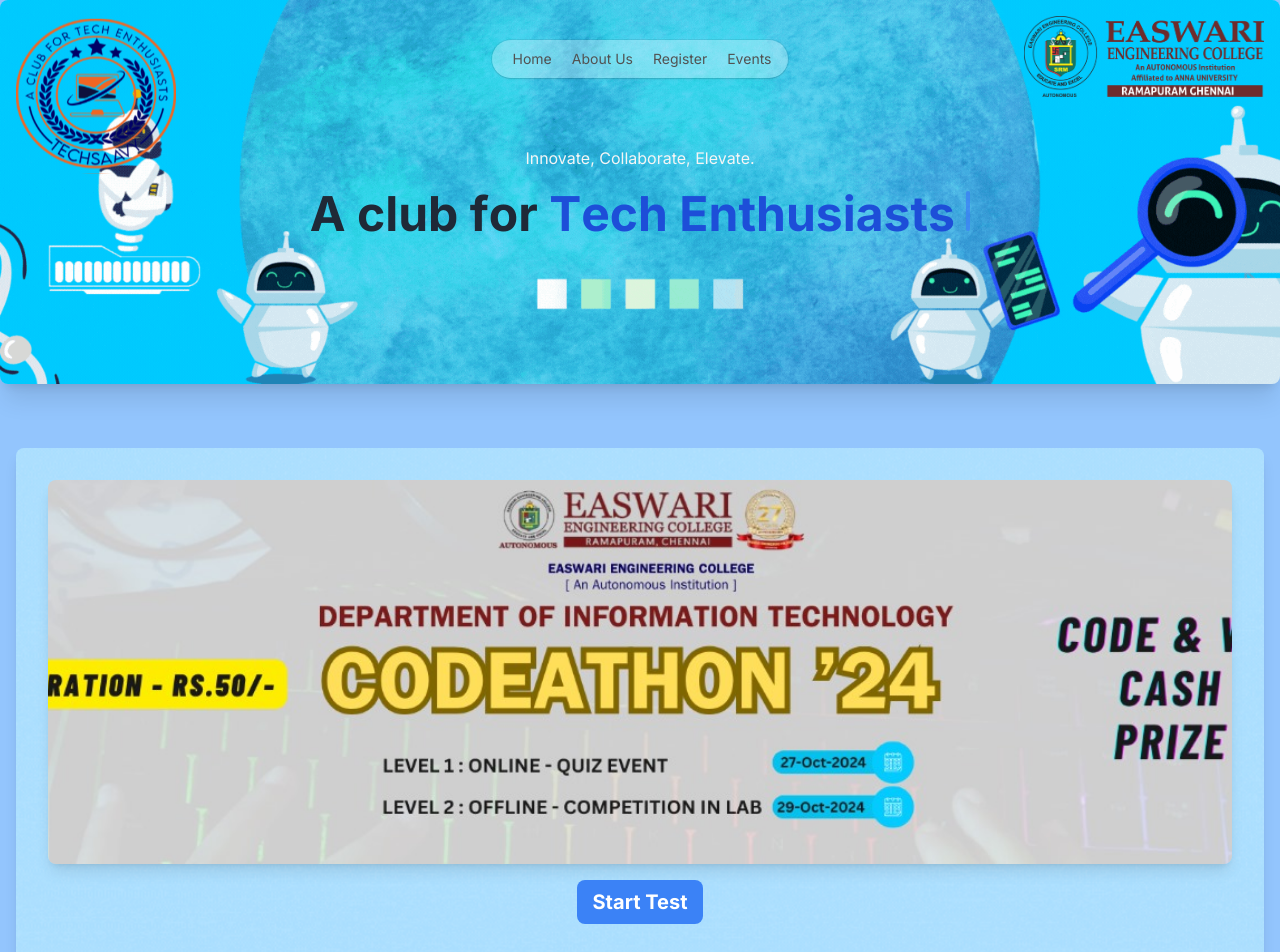
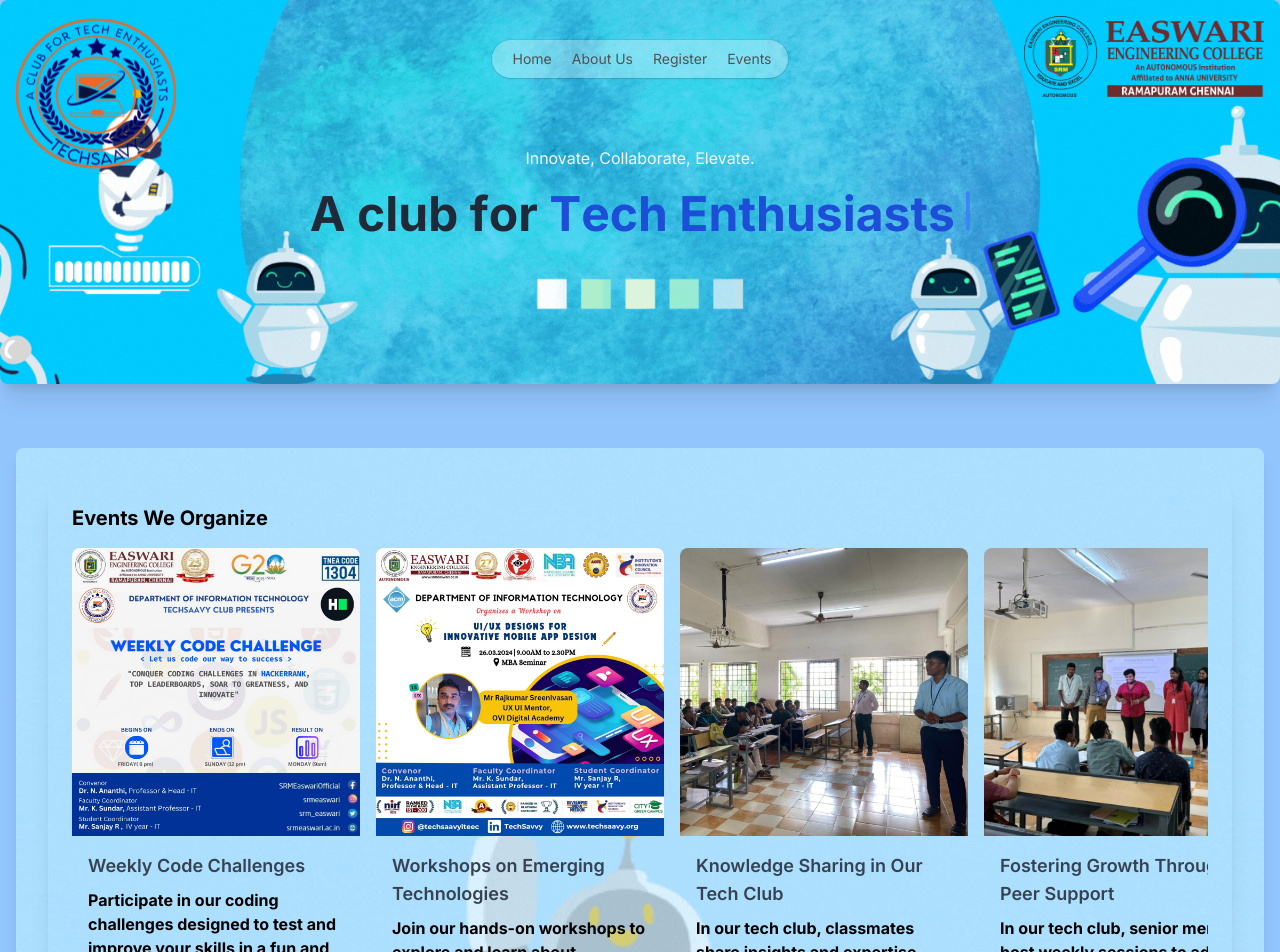
Before and after one commit to HariAditya2k3/Techsaavy-Portfolio, a Next.js app: page / in a window 1280 px wide. Shown: the top 952 px of the page. Built offline with nearby package versions, Linux system fonts and the light colour scheme.

Commit message:
aftercodeathonupdate

```diff
--- a/src/app/home/page.tsx
+++ b/src/app/home/page.tsx
@@ -86,14 +86,14 @@
         }}
       >
         <div className="p-4 sm:p-2 lg:p-8">
-          <div className="relative mb-8">
-            {/* Mobile and desktop view image */}
+          {/* <div className="relative mb-8">
+
             <img
               src={isMobile ? "/hc.jpg" : "/hclg.jpg"}
               alt="Event Poster"
               className={`w-full ${isMobile ? 'h-auto' : 'h-96'} object-cover rounded-lg shadow-lg`}
             />
-            {/* Button for Challenge - Responsive and below the poster */}
+
             <div className="flex justify-center mt-4">
               <a href={challengeLink}>
                 <button className="bg-blue-500 text-white px-4 py-2 text-base md:text-lg lg:text-xl rounded-lg hover:bg-blue-600 hover:shadow-lg focus:outline-none transition-all duration-300 ease-in-out">
@@ -101,7 +101,7 @@
                 </button>
               </a>
             </div>
-          </div>
+          </div> */}
 
           {/* Events Carousel */}
           <div className={`relative p-4 sm:p-6 mb-8 rounded-lg border-0 shadow-xl bg-transparent hover:shadow-2xl transition-all duration-300 ${isMobile ? 'h-auto' : 'h-auto'}`}>
```
